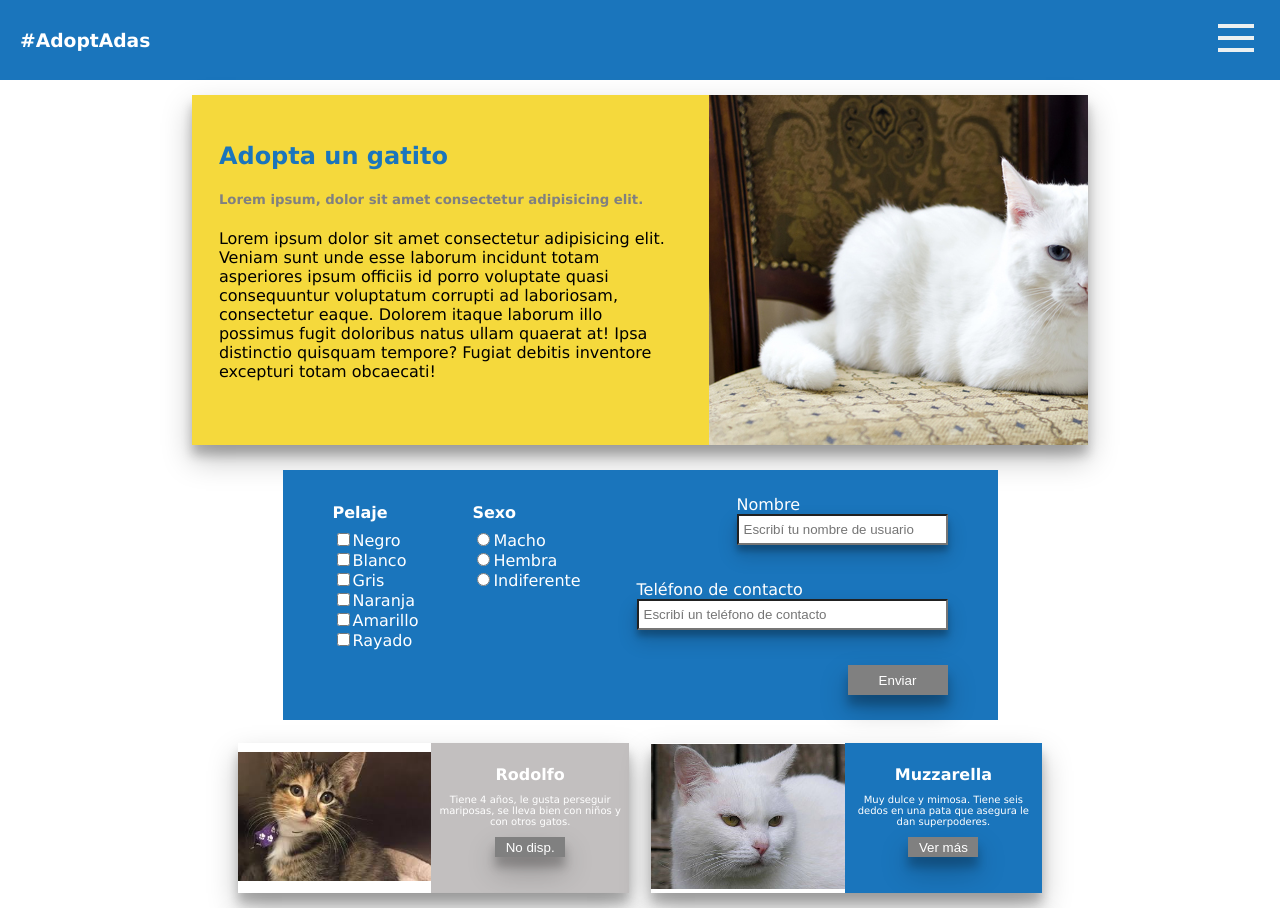
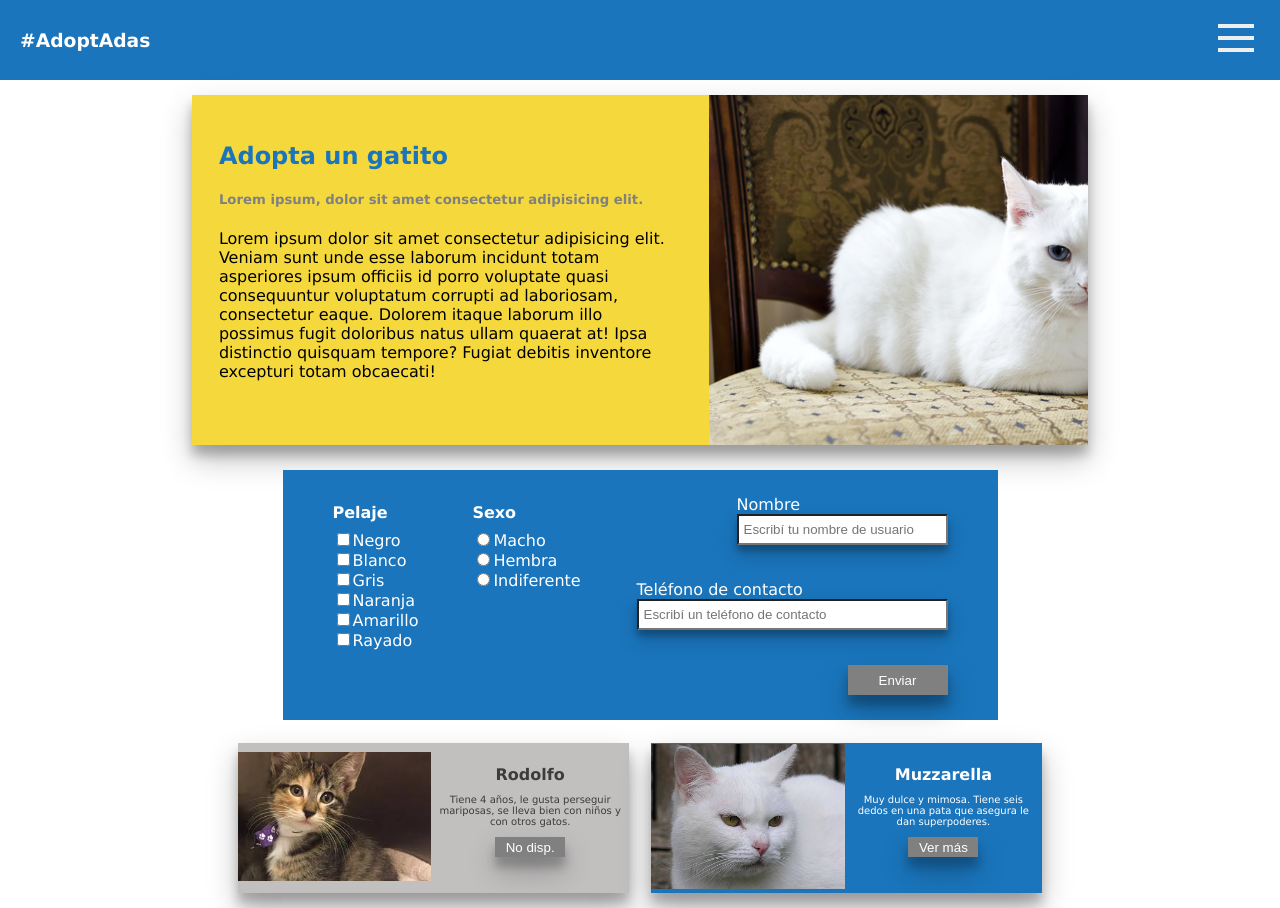
Before and after one commit to ma-ivana/react-gatitos, a React (Create React App) app: page / in a window 1280 px wide. Shown: the top 908 px of the page. Built offline with nearby package versions, Linux system fonts and the light colour scheme.

Commit message:
fixed scss

```diff
--- a/src/components/Card.js
+++ b/src/components/Card.js
@@ -3,15 +3,13 @@ import '../style/Card.scss';
 
 const Card = (props) => {
 
+    let disponible = props.info.disponible
+    ? ''
+    : 'cardDisabled'
+
     return (
       <>
-      <article className=
-        {
-          props.info.disponible
-          ? 'card'
-          : 'cardDisabled'
-        }
-      >
+      <article className={`card ${disponible}`}>
        <div className="imagenCh"> <img alt={props.info.name} src={props.info.img}/> </div>
        <div className="textoCh">
        <h4>{props.info.name}</h4>
--- a/src/style/Card.scss
+++ b/src/style/Card.scss
@@ -154,13 +154,12 @@ body {
       margin: 1%;
       overflow: hidden;
       box-shadow: 0 14px 28px rgba(0,0,0,0.25), 0 10px 10px rgba(0,0,0,0.22);
+      background-color:$colorAzul;
 
 
       .textoCh {
        width: 47%;
        height: 150px;
-
-       background-color:$colorAzul;
        text-align: center;
        box-sizing: content-box;
        padding: 2%;
@@ -190,55 +189,16 @@ body {
         width: 100%;
         }
       }
-}
-}
+  }
+
 
   .cardDisabled {
-      width: 47%;
-      height: 150px;
-      display: flex;
-      align-items: center;
-      margin: 1%;
-      overflow: hidden;
-      box-shadow: 0 14px 28px rgba(0,0,0,0.25), 0 10px 10px rgba(0,0,0,0.22);
-
-
-      .textoCh {
-       width: 47%;
-       height: 150px;
-
-       background-color:rgb(194, 191, 191);
-       text-align: center;
-       box-sizing: content-box;
-       padding: 2%;
-       color: $colorBlanco;
-
-
-          h4 {
-            margin-bottom: 0;
-          }
-
-          .parrCh {
-            font-size: 10px;
-          }
-      }
-
-      button {
-        @include botonBorderYColor;
-        width: 70px;
-        height: 20px;
-      }
-
-      .imagenCh {
-        width: 50%;
-        height: auto;
-
-        img {
-        width: 100%;
-        }
-      }
+    background-color:rgb(194, 191, 191);
+    .textoCh {
+      color: rgb(61, 60, 60);
+    }
+  }
 }
-
 
   .card {
     .textoCh:hover {
@@ -248,6 +208,17 @@ body {
     .imagenCh {
       img:hover {
         transform: scale(1.2, 1.2);
+      }
+    }
+  }
+
+  .cardDisabled {
+    .textoCh:hover {
+      background-color:rgb(194, 191, 191);
+    }
+    .imagenCh {
+      img:hover {
+        transform: scale(1, 1);
       }
     }
   }
```
